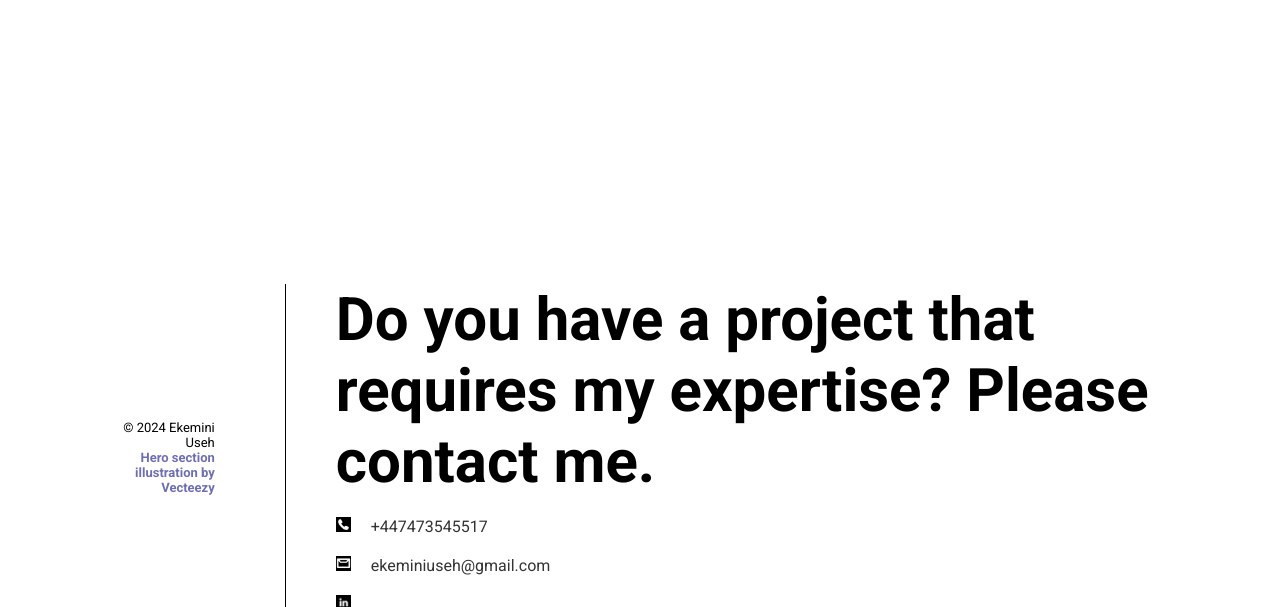
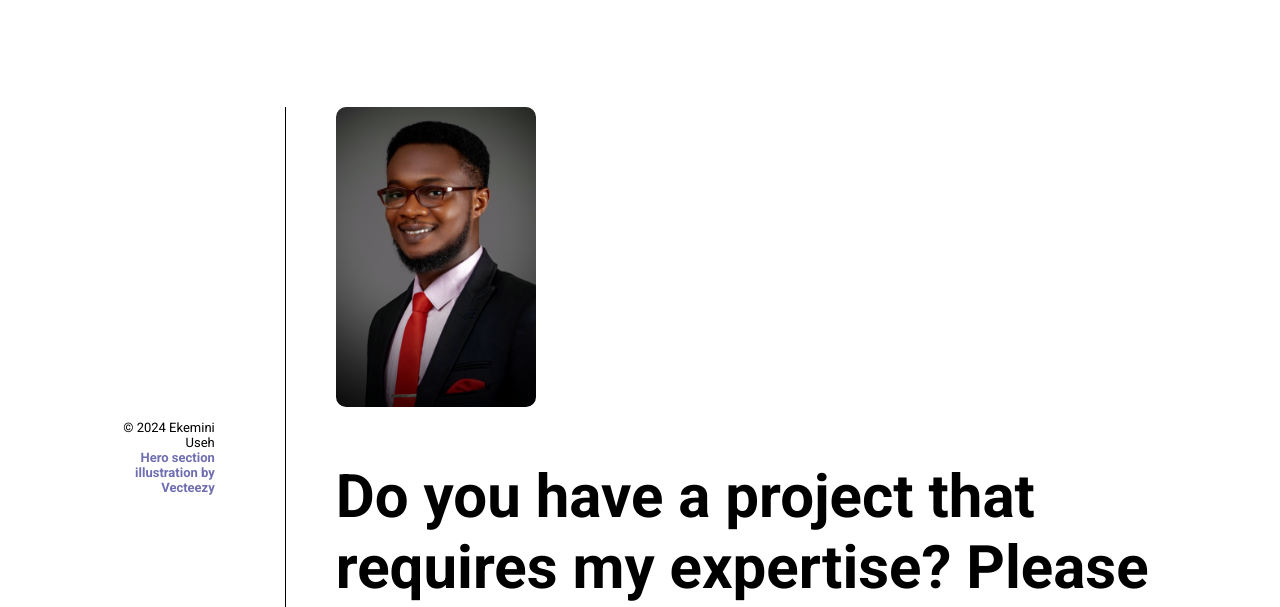
Before and after one commit to EkeminiMichaelUseh/ekeminiusehcv, a plain HTML site: page index.html in a window 1280 px wide. Shown: the part 2802-3409 px from the top of the page. Drawn offline with Linux system fonts and the light colour scheme.

Commit message:
Updates made

```diff
--- a/index.html
+++ b/index.html
@@ -120,6 +120,7 @@
         </div>
 
         <div class="contactcontent">
+            <img src="myphoto.jpg" alt="" class="picture">
             <div class="explain">
                 <p>Do you have a project that requires
                     my expertise? Please contact me.
--- a/style.css
+++ b/style.css
@@ -100,6 +100,13 @@ nav{
     padding: 20px;
     text-align: center;
 }
+.picture{
+    width: 200px;
+    height: 300px;
+    object-fit: cover;
+    margin-bottom: 50px;
+    border-radius: 10px;
+}
 #skills h3, #sampleprojects h3{
     font-size: 50px;
     color: #555567;
@@ -107,6 +114,7 @@ nav{
 .skillscard{
     width: 100%;
     padding: 20px;
+    position: relative;
 }
 .skillscard h4{
     margin-bottom: 20px;
```
